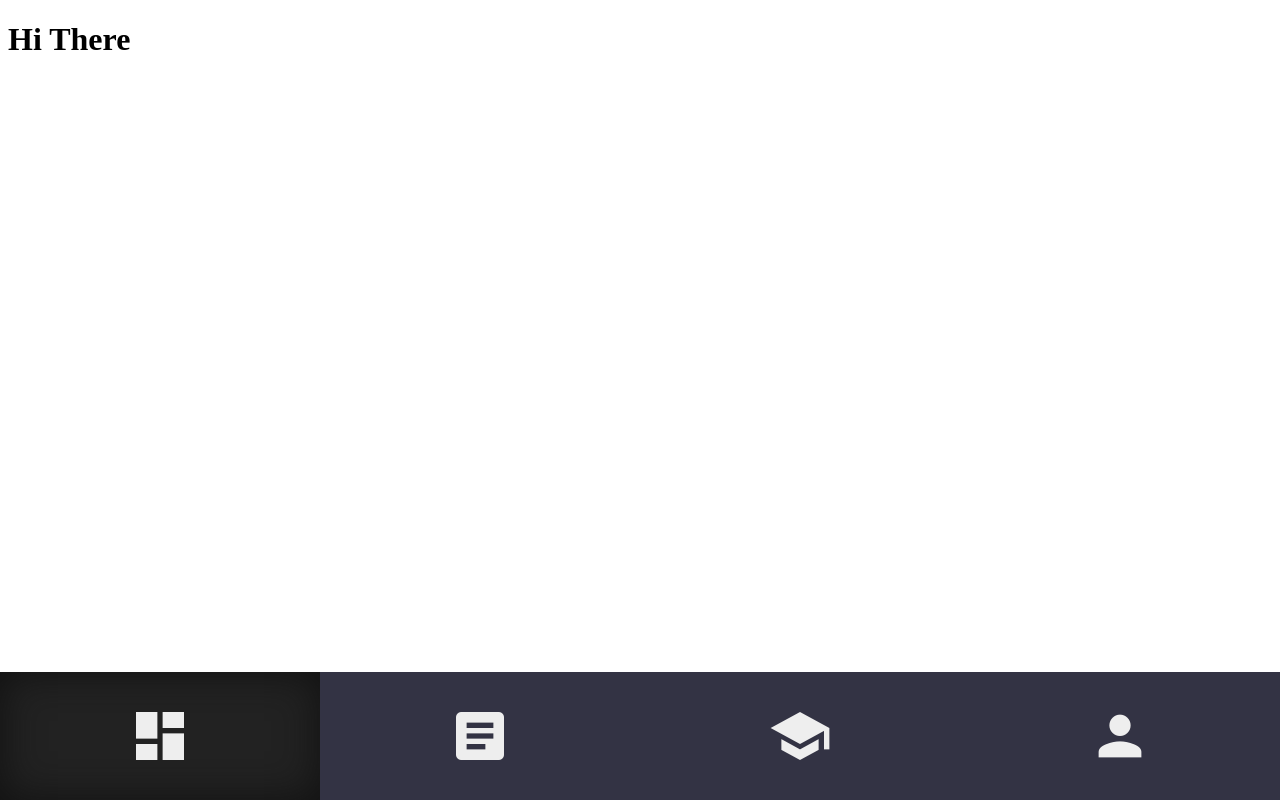
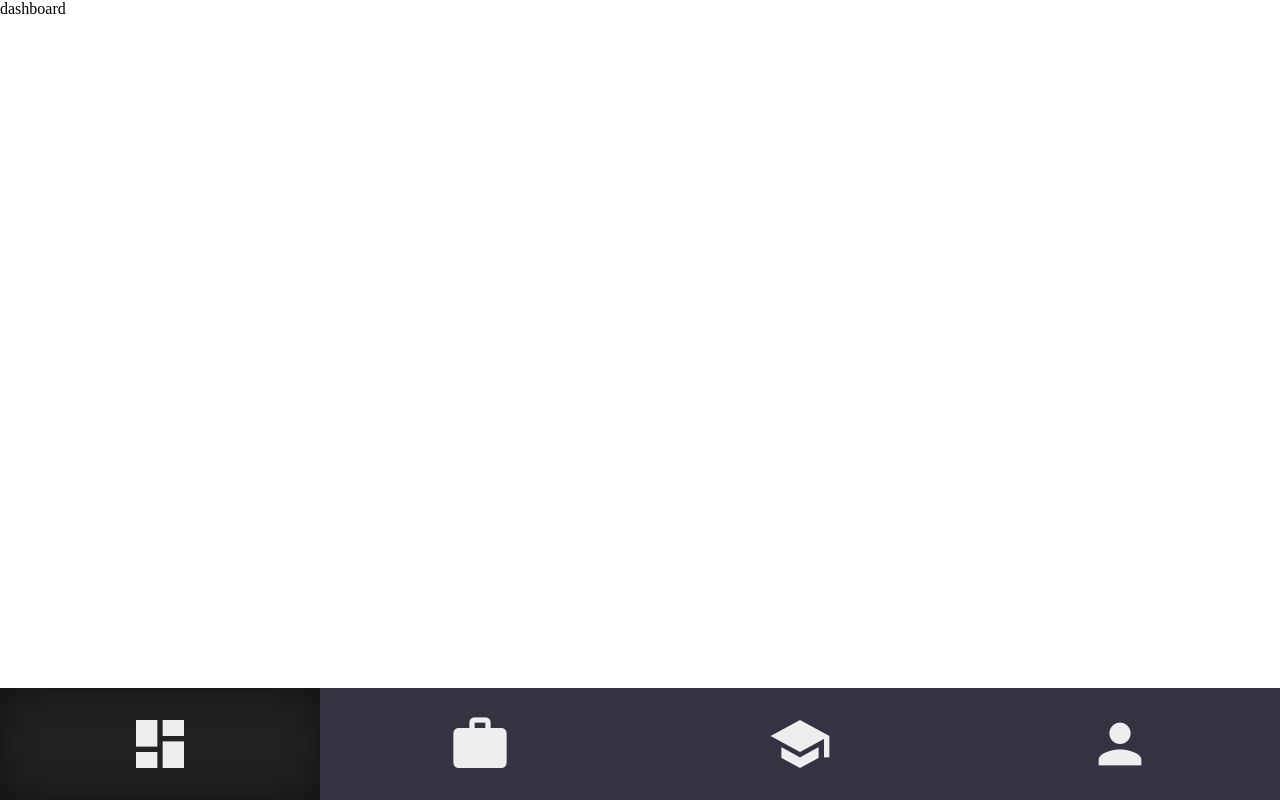
Before and after one commit to 3ND3RM4N/folio, a plain HTML site: page index.html in a window 1280 px wide. Drawn offline with nearby package versions, Linux system fonts and the light colour scheme.

Commit message:
Navbar and tabs navigation added

```diff
--- a/assets/main.sass
+++ b/assets/main.sass
@@ -1,7 +1,28 @@
 $fonts : Source Code Pro, Sans;
 
-body
+body,html
     font: $fonts
+    margin: 0
+    padding: 0
+    box-sizing: border-box
+
+    .content
+        width: 100%
+        height: 100%
+        background-color: #eee
+
+        .content-tab
+            display: none
+            position: absolute
+            bottom: 0
+            top: 0
+            left: 0
+            right: 0
+            width: 100%
+            height: 100%
+
+        .show
+            display: block
 
     footer
         display: flex
@@ -11,7 +32,6 @@ body
         left: 0
         right: 0
         width: 100%
-        height: 8rem
         //border: 1px solid #333
 
         div
@@ -23,7 +43,7 @@ body
             align-items: center
             vertical-align: middle
             flex-flow: column nowrap
-
+            padding: 1.5rem
             span.material-icons
                 color: #eee
                 font-size: 4rem
--- a/index.html
+++ b/index.html
@@ -8,15 +8,18 @@
     </header>
 
     <body>
-        <div class="main">
-            <h1>Hi There</h1>
+        <div class="content">
+            <div class="content-tab dashboard show">dashboard</div>
+            <div class="content-tab work">work</div>
+            <div class="content-tab education">education</div>
+            <div class="content-tab contact">contact</div>
         </div>
     </body>
     <footer>
-        <div class="navbut clicked"><span class="material-icons">dashboard</span></div>
-        <div class="navbut"><span class="material-icons">article</span></div>
-        <div class="navbut"><span class="material-icons">school</span></div>
-        <div class="navbut"><span class="material-icons">person</span></div>
+        <div class="navbut clicked" value="dashboard"><span class="material-icons">dashboard</span></div>
+        <div class="navbut" value="work"><span class="material-icons">work</span></div>
+        <div class="navbut" value="education"><span class="material-icons">school</span></div>
+        <div class="navbut" value="contact"><span class="material-icons">person</span></div>
     </footer>
     <script src="https://code.jquery.com/jquery-3.6.0.min.js"
 		    integrity="sha256-/xUj+3OJU5yExlq6GSYGSHk7tPXikynS7ogEvDej/m4="
--- a/main.js
+++ b/main.js
@@ -1,7 +1,8 @@
 $(document).ready(function () {
     $(".navbut").on("click", function () {
-        console.info(this);
+        //console.info();
         $(this).siblings().removeClass("clicked");
         $(this).addClass("clicked");
+        $("."+$(this).attr("value")).addClass("show").siblings().removeClass("show");
     });
 });
```
Also changed, not shown: assets/main.css, 1 other file.
